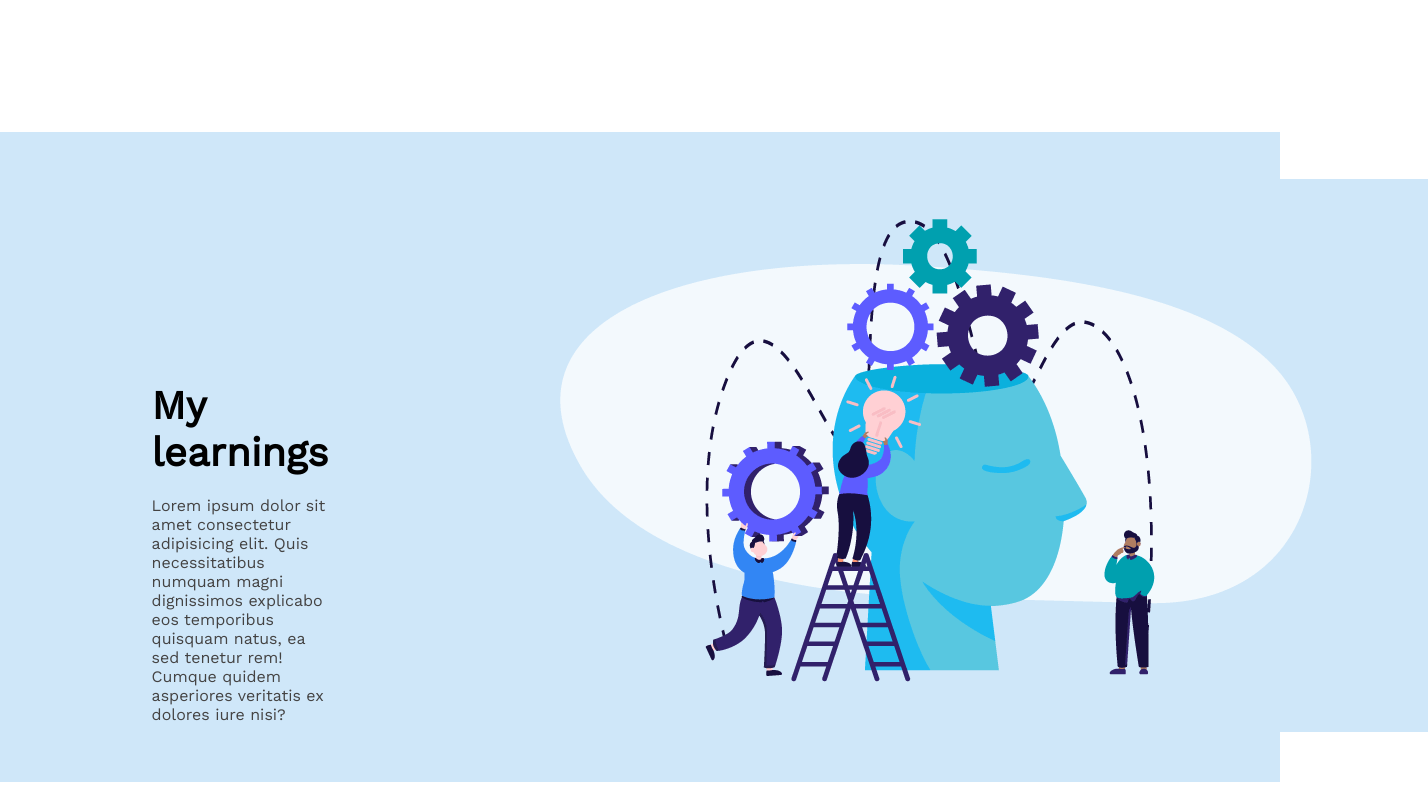
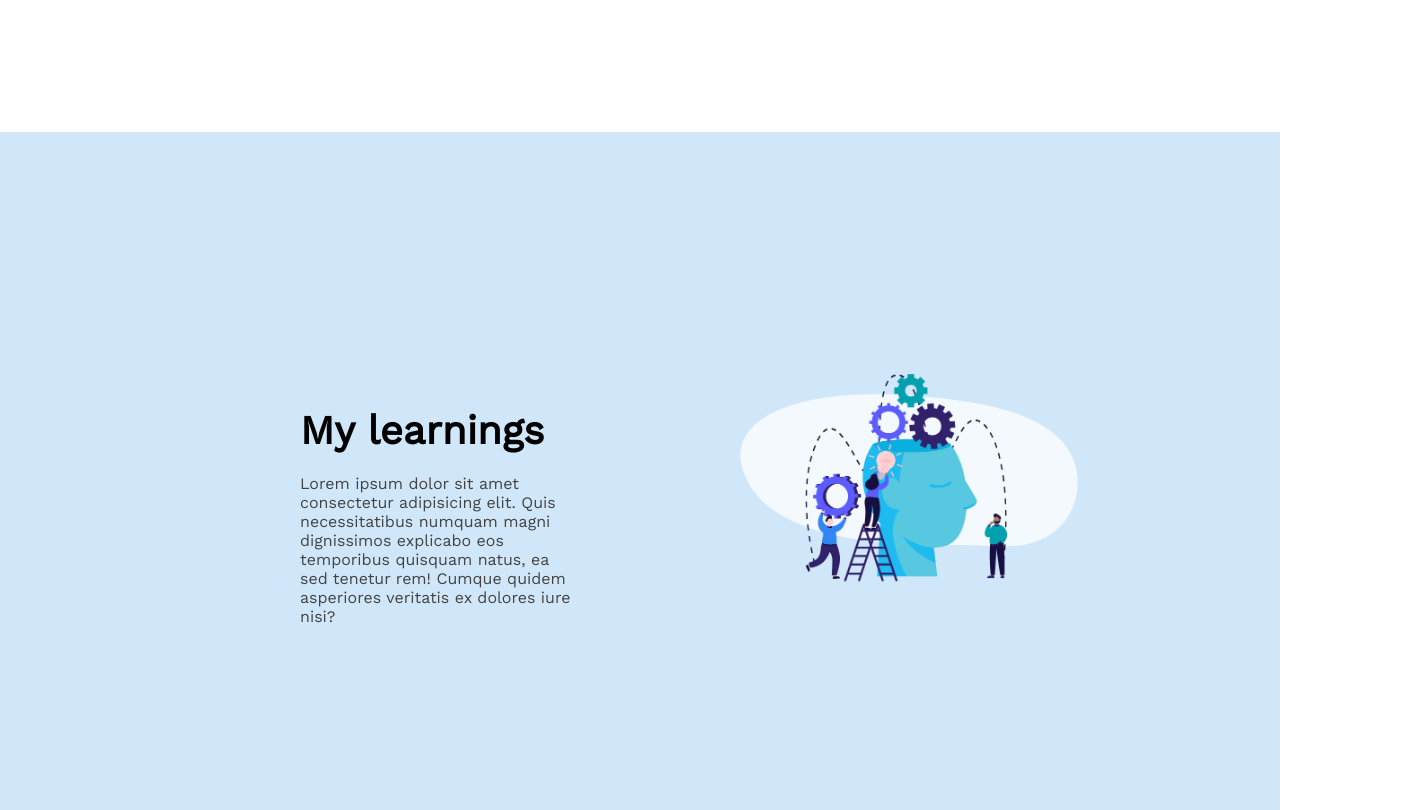
Before and after one commit to mohiminulsemon/Assignment-1, a plain HTML site: page index.html in a window 1280 px wide. Shown: the part 1626-2436 px from the top of the page, 1428 px wide, since content can reach past the window. Drawn offline with nearby package versions, Linux system fonts and the light colour scheme.

Commit message:
final commit

```diff
--- a/index.html
+++ b/index.html
@@ -28,7 +28,7 @@
     </header>
 
     <main>
-    <!-- My failures -->
+      <!-- My failures -->
       <section class="my-failures">
         <div>
           <img class="test" src="images/person.png" alt="" />
@@ -60,16 +60,23 @@
           </ul>
         </div>
       </section>
-    <!-- My learnings -->
+      <!-- My learnings -->
       <section class="learning">
         <div class="text">
-          <h2 class="title">My learnings</h2>
+          <h2 class="title ">My learnings</h2>
           <p class="description">
-            Lorem ipsum dolor sit amet consectetur adipisicing elit. Quis necessitatibus numquam magni dignissimos explicabo eos temporibus quisquam natus, ea sed tenetur rem! Cumque quidem asperiores veritatis ex dolores iure nisi?
+            Lorem ipsum dolor sit amet consectetur adipisicing elit. Quis
+            necessitatibus numquam magni dignissimos explicabo eos temporibus
+            quisquam natus, ea sed tenetur rem! Cumque quidem asperiores
+            veritatis ex dolores iure nisi?
           </p>
         </div>
-        <div >
-          <img class="photo" src="images/learning-vs-training-cover.png" alt="" />
+        <div style="width: 50%;" >
+          <img
+            class="photo"
+            src="images/learning-vs-training-cover.png"
+            alt=""
+          />
         </div>
       </section>
       <!-- My plans -->
@@ -106,7 +113,7 @@
         </div>
       </section>
     </main>
-<!-- footer -->
+    <!-- footer -->
     <footer>
       <div class="future">
         <h2>Future</h2>
--- a/style.css
+++ b/style.css
@@ -104,28 +104,35 @@ ul {
 /* My learning styles */
 .learning{
     display: flex;
-    justify-content: center;
+    justify-content: space-between;
     align-items: center;
+    height: 700px;
     gap: 100px;
     margin-top: 100px;
     margin-bottom: 130px;
     background-color: #cfe7f9;
 }
 .text{
+
     height: 400px;
     width: 300px;
     margin-top: 250px;
     margin-left: 300px;
     text-align: left;
+
 }
+
 
 .text p{
     margin-top: 20px;
+
+
+
 }
 
 .photo{
     height: auto;
-    width: auto;
+    width: 75%;
 }
 
 /* my plans styles */
```
